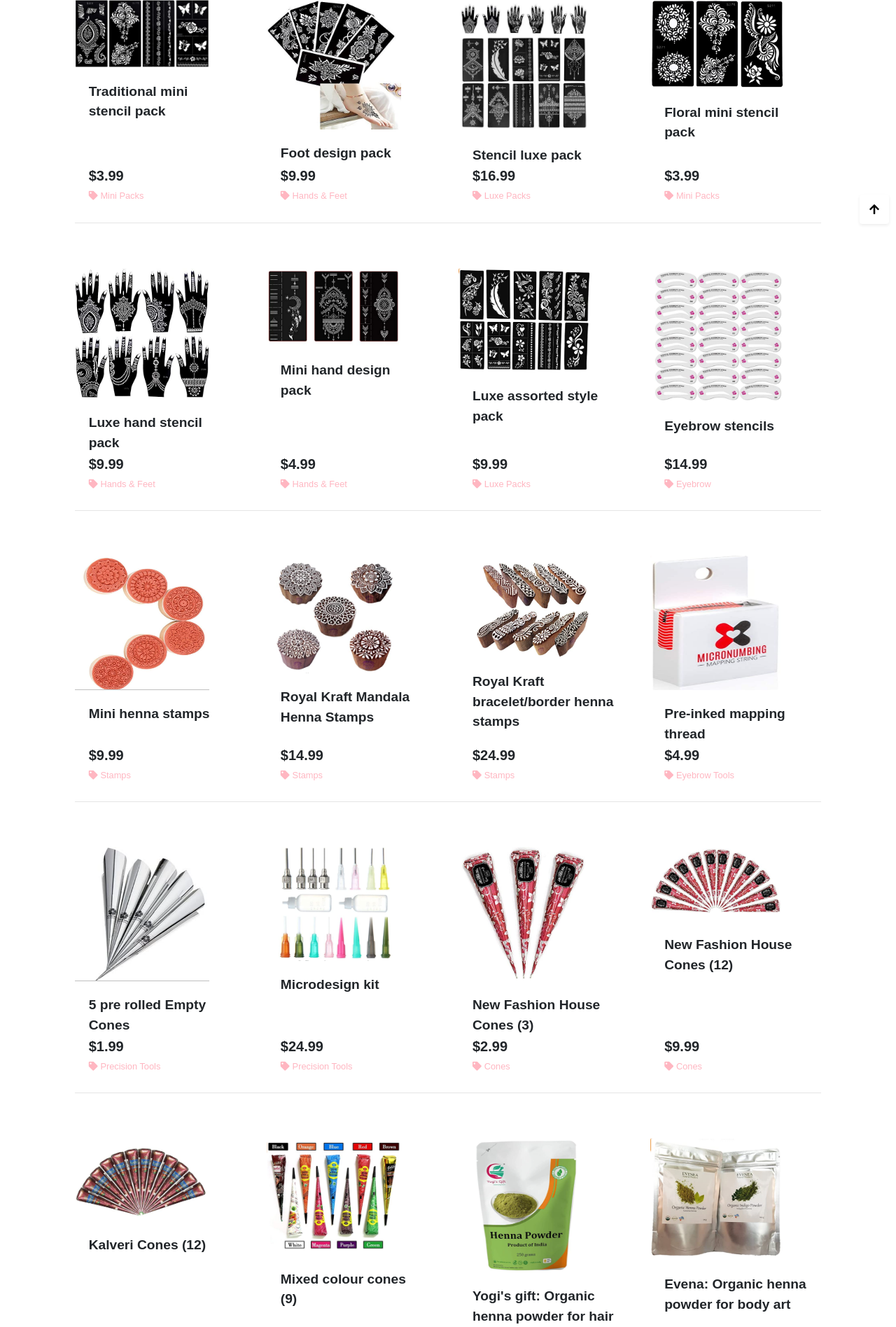
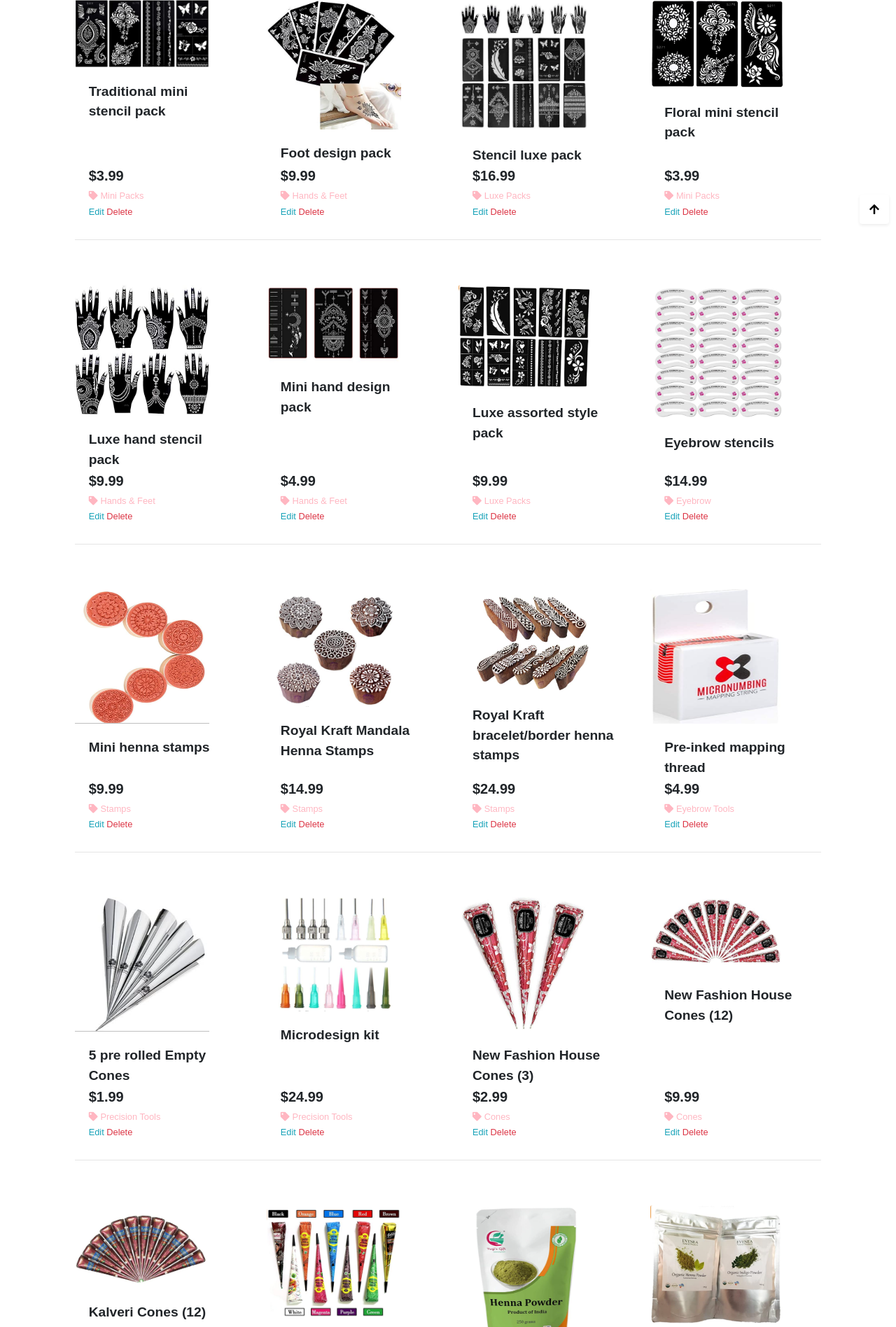
Before and after one commit to LitzN/MS4-Henna, a Django app: page /products/ in a window 1280 px wide. Shown: the part 470-2366 px from the top of the page at 70% size. Run offline with Django 3.2, Linux system fonts and the light colour scheme; the visitor is signed in with stand-in values (Sample User, id 1); data comes from the database, SQL or seed files in the repository; parts of the project's set-up code (start-up, migrations or seed data) failed here and were passed over; some libraries are stand-ins or nearby versions.

Commit message:
Added delete product functionality and buttons

```diff
--- a/HennaS/products/templates/products/products.html
+++ b/HennaS/products/templates/products/products.html
@@ -70,6 +70,12 @@
                                                     <i class="fas fa-tag mr-1 pink"></i>{{ product.category.friendly_name }}
                                                 </a>
                                             </p>
+                                        {% endif %}
+                                        {% if request.user.is_superuser %}
+                                            <small>
+                                                <a class="text-info" href="{% url 'edit_product' product.id %}">Edit</a>
+                                                <a class="text-danger" href="{% url 'delete_product' product.id %}">Delete</a>
+                                            </small>
                                         {% endif %}
                                     </div>
                                 </div>
--- a/HennaS/products/urls.py
+++ b/HennaS/products/urls.py
@@ -6,4 +6,5 @@ urlpatterns = [
     path('<int:product_id>/', views.product_detail, name="product_detail"),
     path('add/', views.add_product, name="add_product"),
     path('edit/<int:product_id>/', views.edit_product, name="edit_product"),
+    path('delete/<int:product_id>/', views.delete_product, name="delete_product"),
 ]
--- a/HennaS/products/views.py
+++ b/HennaS/products/views.py
@@ -71,9 +71,9 @@ def add_product(request):
     if request.method == 'POST':
         form = ProductForm(request.POST, request.FILES)
         if form.is_valid():
-            form.save()
+            product = form.save()
             messages.success(request, 'Product Added!')
-            return redirect(reverse('add_product'))
+            return redirect(reverse('product_detail', args=[product.id]))
         else:
             messages.error(request, "Product couldn't be added. Please check over your form.")
     else:
@@ -106,3 +106,11 @@ def edit_product(request, product_id):
         'product': product,
     }
     return render(request, template, context)
+
+
+def delete_product(request, product_id):
+    """ Delete product in store """
+    product = get_object_or_404(Product, pk=product_id)
+    product.delete()
+    messages.success(request, 'Product deleted!')
+    return redirect(reverse('products'))
```
Also changed, not shown: HennaS/products/templates/products/product_detail.html (+9 -2 lines).
